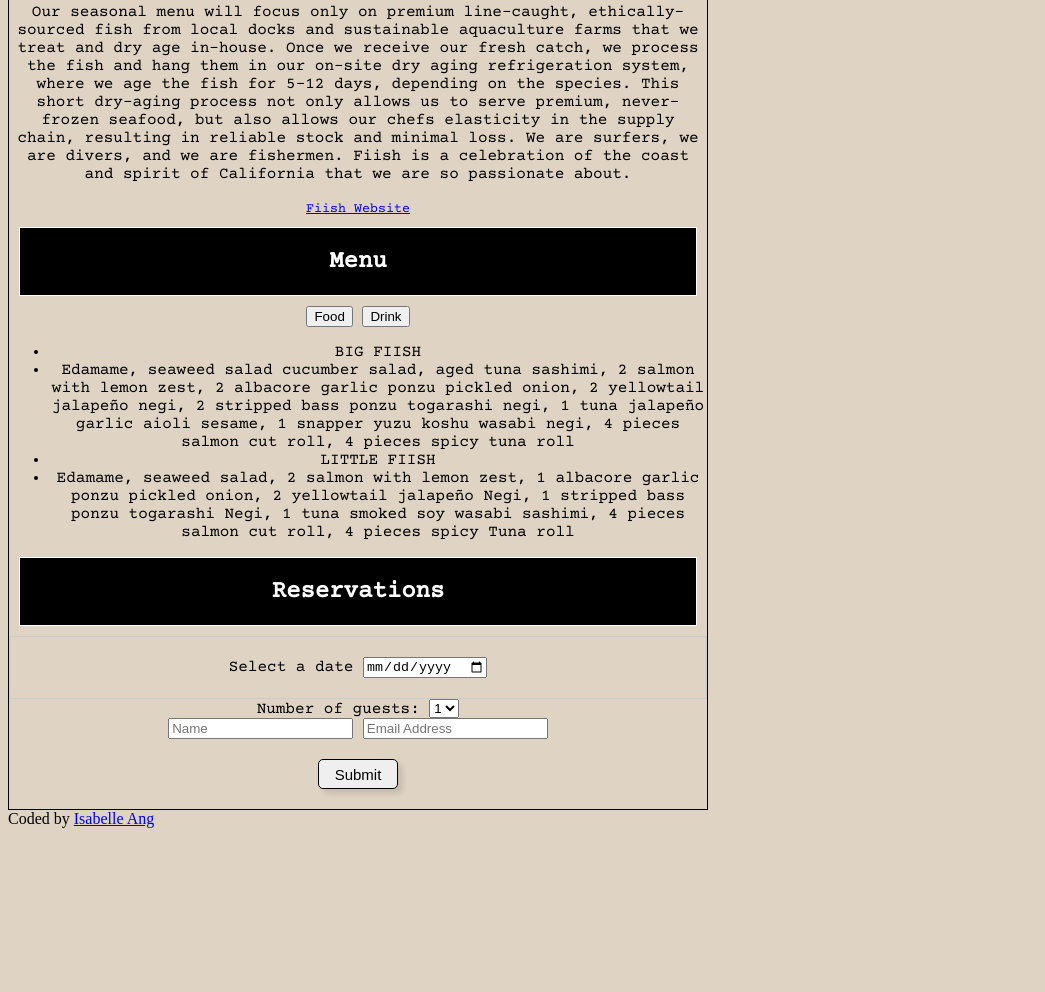
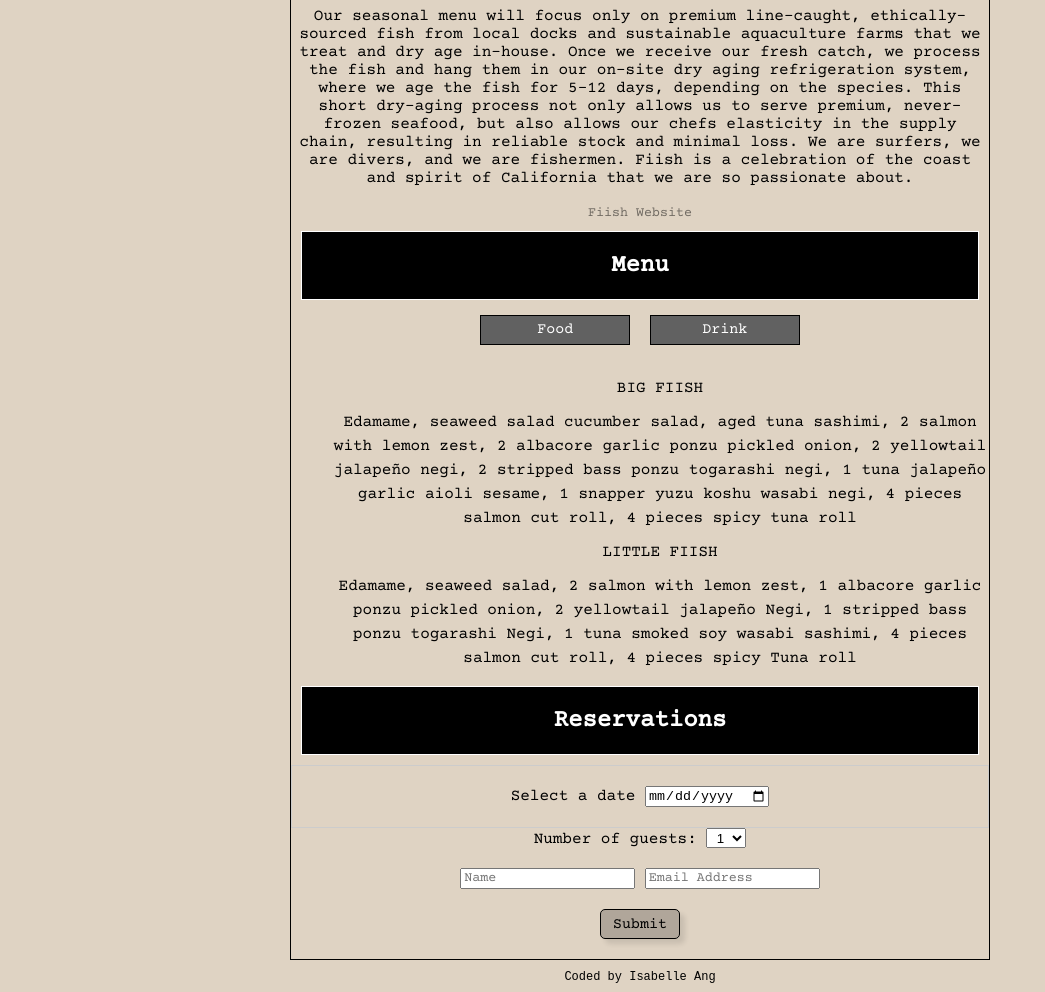
Before and after one commit to spacemapache/restaurant-website, a plain HTML site: page index.html in a window 1280 px wide. Shown: the part 700-1692 px from the top of the page, without its empty margins (0-1045 px from the left). Before the commit the page ends 1536 px from the top, so only its background shows below. Drawn offline with nearby package versions, Linux system fonts and the light colour scheme.

Commit message:
updated css styling for footer and buttons

```diff
--- a/src/style.css
+++ b/src/style.css
@@ -1,7 +1,8 @@
 :root {
   --main-font: "Courier Prime", monospace;
 }
-.fiish-website {
+
+.container {
   text-align: center;
   display: flex;
   justify-content: center;
@@ -9,9 +10,12 @@
   align-items: center;
 }
 
+.fiish-website {
+  max-width: 700px;
+}
+
 body {
   background-color: #dfd3c3;
-  max-width: 700px;
 }
 
 .sushi-image {
@@ -44,12 +48,13 @@ h2 {
   margin: auto;
 }
 
-#food-menu,
-#drink-menu {
+#foodMenuBtn,
+#drinkMenuBtn {
   height: 30px;
   width: 150px;
   font-size: 15px;
   margin: 5px;
+  margin-bottom: 15px;
   text-align: center;
   font-family: var(--main-font);
   border: 1px solid black;
@@ -57,17 +62,65 @@ h2 {
   color: white;
 }
 
+#foodMenuBtn,
+#drinkMenuBtn:hover {
+  cursor: pointer;
+}
+
+.menu-items {
+  line-height: 1.5;
+}
+
+.menu-items li {
+  list-style: none;
+  margin-bottom: 10px;
+  text-align: center;
+}
+
+#reservation-name,
+#reservation-email {
+  font-family: var(--main-font);
+}
+
 #submit-btn {
   margin: 20px;
   height: 30px;
   width: 80px;
   font-size: 15px;
+  font-family: var(--main-font);
   border: 1px solid #000000;
   border-radius: 5px;
   box-shadow: 5px 5px 5px rgba(0, 0, 0, 0.1);
+  background-color: hsla(0, 0%, 0%, 0.211);
   transition: all 200ms ease-in-out;
 }
 
 #submit-btn:hover {
   cursor: pointer;
 }
+
+.num-guests {
+  margin-bottom: 20px;
+}
+
+#numbers {
+  width: 40px;
+  height: 20px;
+  text-align: center;
+}
+
+footer {
+  font-family: "Courier New", Courier, monospace;
+  font-size: 12px;
+  margin-top: 10px;
+}
+
+footer a {
+  text-decoration: none;
+  color: black;
+}
+
+.fiish-link a {
+  text-decoration: none;
+  color: rgba(0, 0, 0, 0.496);
+}
```
